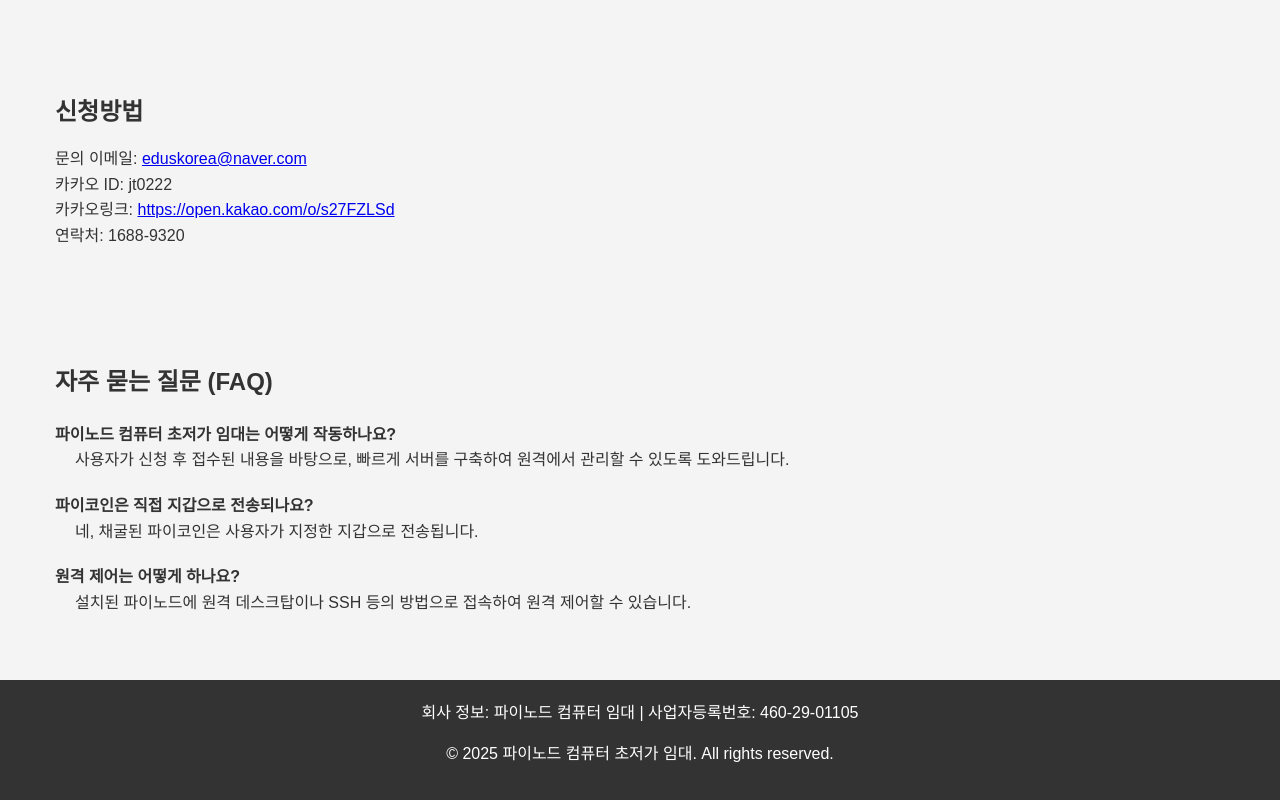
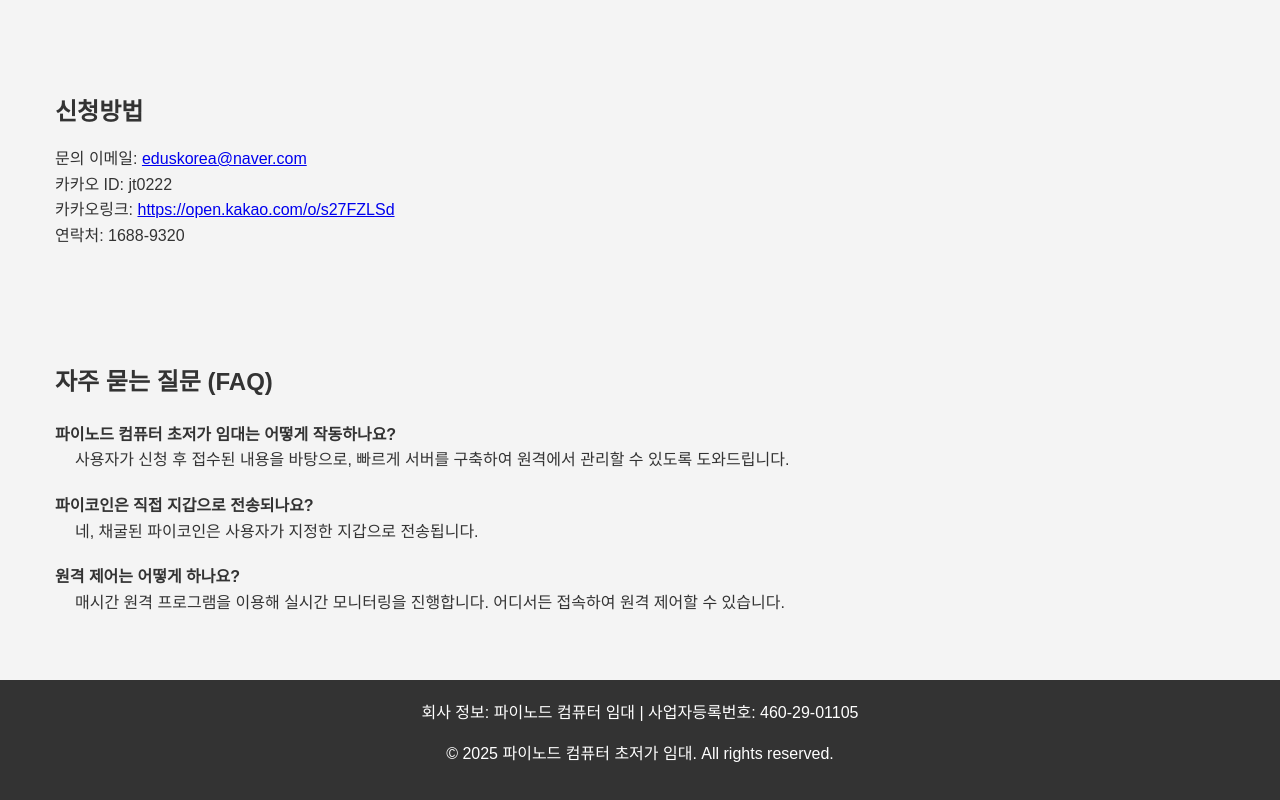
Before and after one commit to Kimjuntae123/pinode-homepage, a plain HTML site: page index_standard_title_restored.html in a window 1280 px wide. Shown: the part 1403-2203 px from the top of the page. Drawn offline with Linux system fonts and the light colour scheme.

Commit message:
Update index_standard_title_restored.html

```diff
--- a/index_standard_title_restored.html
+++ b/index_standard_title_restored.html
@@ -227,7 +227,7 @@
         <dt>파이코인은 직접 지갑으로 전송되나요?</dt>
         <dd>네, 채굴된 파이코인은 사용자가 지정한 지갑으로 전송됩니다.</dd>
         <dt>원격 제어는 어떻게 하나요?</dt>
-        <dd>설치된 파이노드에 원격 데스크탑이나 SSH 등의 방법으로 접속하여 원격 제어할 수 있습니다.</dd>
+        <dd>매시간 원격 프로그램을 이용해 실시간 모니터링을 진행합니다. 어디서든 접속하여 원격 제어할 수 있습니다.</dd>
       </dl>
     </div>
   </section>
```
